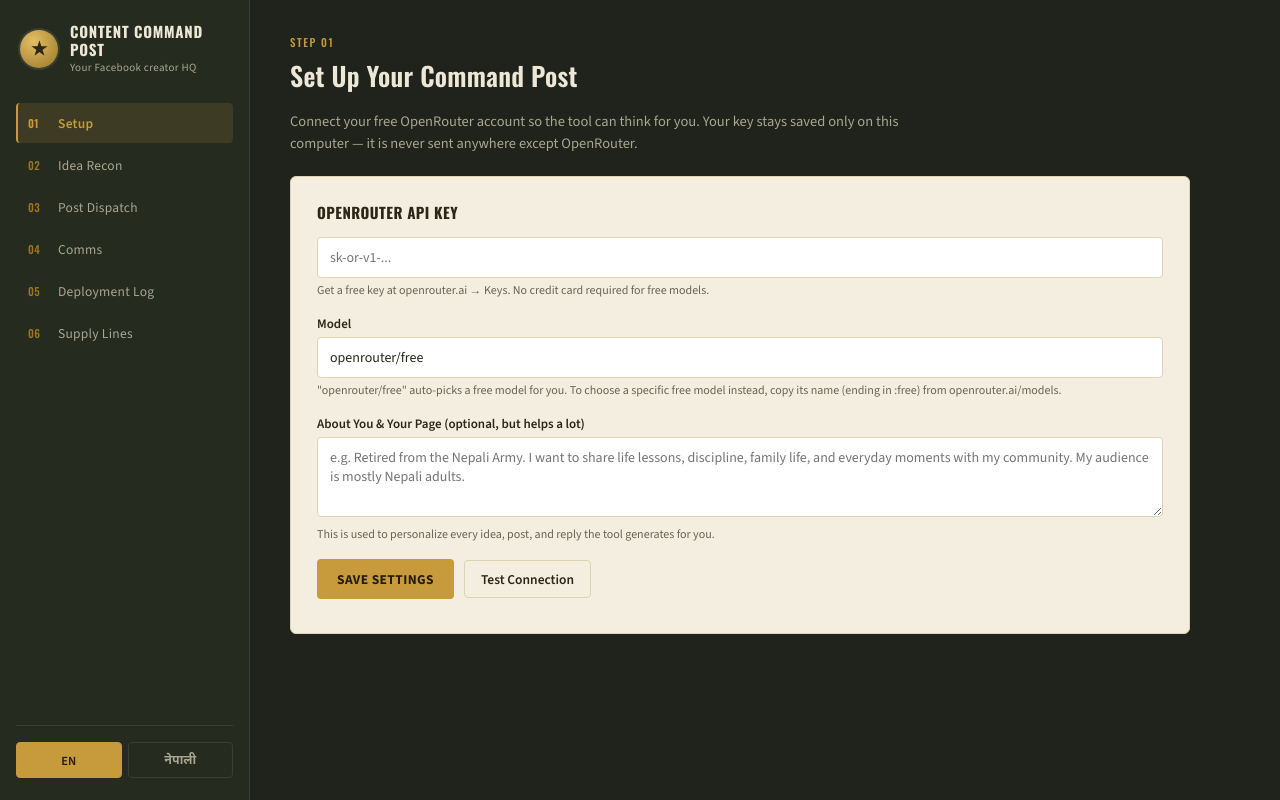
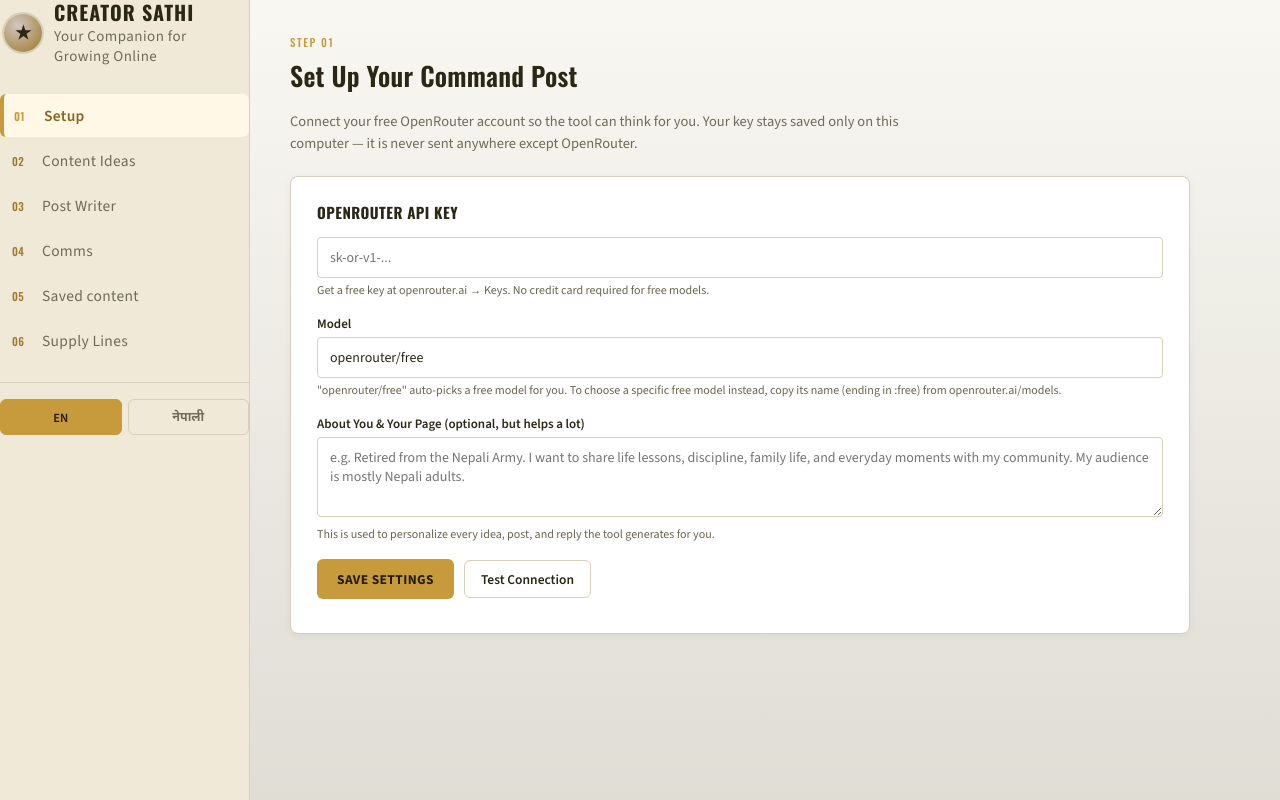
Before and after one commit to MANSURTHAPA/BabaContentCreation, a plain HTML site: page index.html in a window 1280 px wide. Drawn offline with nearby package versions, Linux system fonts and the light colour scheme.

```diff
--- a/index.html
+++ b/index.html
@@ -3,26 +3,33 @@
 <head>
 <meta charset="UTF-8">
 <meta name="viewport" content="width=device-width, initial-scale=1.0">
-<title>Content Command Post</title>
+<title>Creator Sathi</title>
 <link rel="preconnect" href="https://fonts.googleapis.com">
 <link href="https://fonts.googleapis.com/css2?family=Oswald:wght@500;600;700&family=Source+Sans+3:wght@400;500;600;700&family=Noto+Sans+Devanagari:wght@400;500;600;700&display=swap" rel="stylesheet">
 <style>
  :root{
-    --bg:#1F231C;
-    --panel:#262B20;
-    --panel-border:#3A4030;
-    --paper:#F3EEDF;
-    --paper-border:#DDD3B2;
+  --bg:#F5F2E9;
+  --panel:#EFE8D5;
+  --panel-border:#D8CFB8;
+
+  --paper:#FFFFFF;
+  --paper-border:#D8CFB8;
+
   --ink:#2B2717;
   --ink-soft:#6B6350;
-    --cream:#EDE7D6;
-    --cream-soft:#ABA68F;
+
+  --cream:#2B2717;
+  --cream-soft:#706A57;
+
   --brass:#C79A3B;
   --brass-dark:#9C7726;
+
   --crimson:#A6323C;
-    --indigo:#24466B;
-    --leaf:#6B8F3D;
-    --radius:4px;
+  --indigo:#355A80;
+  --leaf:#5D8A42;
+
+  --radius:6px;
+
   --font-display:'Oswald','Noto Sans Devanagari',sans-serif;
   --font-body:'Source Sans 3','Noto Sans Devanagari',sans-serif;
 }
@@ -32,31 +39,47 @@
   button,input,select,textarea{font-family:inherit;}
   .app{display:flex;min-height:100vh;}
 
+
+body{
+  font-family:var(--font-body);
+  color:var(--cream);
+  background:
+    linear-gradient(
+      180deg,
+      #f8f7f2,
+      #dfddd4
+    );
+}
   /* Sidebar */
 .sidebar{
-    width:250px;flex:0 0 250px;background:var(--panel);
-    border-right:1px solid var(--panel-border);
-    display:flex;flex-direction:column;
-    padding:22px 16px;position:sticky;top:0;height:100vh;overflow-y:auto;
+  width:250px;
+  flex:0 0 250px;
+  background:#F0E9D8;
+  border-right:1px solid #D8CFB8;
 }
   .brand{display:flex;align-items:center;gap:12px;margin-bottom:28px;padding:0 4px;}
   .brand-badge{
     width:38px;height:38px;flex:0 0 38px;border-radius:50%;
-    background:radial-gradient(circle at 35% 30%, #E2BE66, var(--brass-dark));
+    background:radial-gradient(circle at 35% 30%, #d1c7c3, var(--brass-dark));
     display:flex;align-items:center;justify-content:center;color:#2B2717;font-size:18px;font-weight:700;
     box-shadow:0 0 0 2px var(--panel-border);
   }
-  .brand-title{font-family:var(--font-display);font-weight:700;font-size:15px;letter-spacing:.05em;text-transform:uppercase;color:var(--cream);line-height:1.2;}
-  .brand-sub{font-size:11px;color:var(--cream-soft);letter-spacing:.03em;margin-top:2px;}
+  .brand-title{font-family:var(--font-display);font-weight:700;font-size:20px;letter-spacing:.05em;text-transform:uppercase;color:var(--cream);line-height:1.2;}
+  .brand-sub{font-size:15px;color:var(--cream-soft);letter-spacing:.03em;margin-top:2px;}
 
   .nav{display:flex;flex-direction:column;gap:2px;margin-bottom:20px;}
   .nav-item{
     display:flex;align-items:center;gap:10px;text-align:left;background:none;border:none;
     color:var(--cream-soft);padding:11px 10px;border-radius:var(--radius);cursor:pointer;
-    font-size:13.5px;letter-spacing:.02em;border-left:2px solid transparent;transition:.15s;
+    font-size:15.5px;letter-spacing:.02em;border-left:2px solid transparent;transition:.15s;
   }
   .nav-item:hover{background:rgba(199,154,58,.08);color:var(--cream);}
-  .nav-item.active{background:rgba(199,154,58,.14);color:var(--brass);border-left:2px solid var(--brass);font-weight:600;}
+  .nav-item.active{
+  background:#FFF8E6;
+  color:#8A6420;
+  border-left:4px solid var(--brass);
+  font-weight:600;
+}
   .nav-idx{font-family:var(--font-display);font-size:11px;color:var(--brass-dark);width:20px;flex:0 0 20px;}
   .nav-item.active .nav-idx{color:var(--brass);}
 
@@ -79,8 +102,15 @@
   .panel-desc{color:var(--cream-soft);font-size:14.5px;max-width:640px;line-height:1.55;}
 
  .card{
-    background:var(--paper);color:var(--ink);border:1px solid var(--paper-border);
-    border-radius:6px;padding:24px 26px;margin-bottom:18px;
+  background:var(--paper);
+  color:var(--ink);
+  border:1px solid var(--paper-border);
+  border-radius:8px;
+  padding:24px 26px;
+  margin-bottom:18px;
+
+  box-shadow:
+    0 2px 8px rgba(0,0,0,.05);
 }
   .card h3{font-family:var(--font-display);font-size:15px;letter-spacing:.03em;text-transform:uppercase;color:var(--ink);margin:0 0 14px 0;}
   .field{margin-bottom:16px;}
@@ -96,7 +126,7 @@
 
   .btn{
     display:inline-flex;align-items:center;gap:8px;background:var(--brass);color:#241C0C;
-    border:none;padding:11px 20px;border-radius:4px;font-weight:700;font-size:13.5px;
+    border:none;padding:11px 20px;border-radius:6px;font-weight:700;font-size:13.5px;
     letter-spacing:.03em;text-transform:uppercase;cursor:pointer;transition:.15s;
   }
   .btn:hover{background:#DAAE4E;}
@@ -118,8 +148,22 @@
   .loading{color:var(--ink-soft);font-style:italic;font-size:13.5px;}
 
   .idea-card{
-    background:#fff;border:1px solid var(--paper-border);border-radius:4px;padding:14px 16px;margin-top:12px;
+  background:#fff;
+  border:1px solid var(--paper-border);
+  border-radius:8px;
+  padding:16px 18px;
+  margin-top:12px;
+
+  box-shadow:
+    0 2px 6px rgba(0,0,0,.04);
+
+  transition:.2s;
 }
+
+.idea-card:hover{
+  transform:translateY(-2px);
+}
+
   .idea-card h4{margin:0 0 4px 0;font-size:14.5px;color:var(--ink);}
   .idea-card .tag{display:inline-block;font-size:10.5px;letter-spacing:.05em;text-transform:uppercase;background:var(--indigo);color:#fff;padding:2px 8px;border-radius:20px;margin-bottom:6px;}
   .idea-card p{margin:6px 0;font-size:13.5px;color:var(--ink-soft);line-height:1.5;white-space:pre-wrap;}
@@ -161,16 +205,16 @@
     <div class="brand">
       <div class="brand-badge">★</div>
       <div>
-        <div class="brand-title" data-i18n="appTitle">Content Command Post</div>
-        <div class="brand-sub" data-i18n="appSub">Your Facebook creator HQ</div>
+        <div class="brand-title" data-i18n="appTitle">Creator Sathi</div>
+        <div class="brand-sub" data-i18n="appSub">Your Companion for Growing Online</div>
       </div>
     </div>
     <nav class="nav">
       <button class="nav-item active" data-tab="setup"><span class="nav-idx">01</span><span data-i18n="navSetup">Setup</span></button>
-      <button class="nav-item" data-tab="recon"><span class="nav-idx">02</span><span data-i18n="navRecon">Idea Recon</span></button>
-      <button class="nav-item" data-tab="dispatch"><span class="nav-idx">03</span><span data-i18n="navDispatch">Post Dispatch</span></button>
-      <button class="nav-item" data-tab="comms"><span class="nav-idx">04</span><span data-i18n="navComms">Comms</span></button>
-      <button class="nav-item" data-tab="log"><span class="nav-idx">05</span><span data-i18n="navLog">Deployment Log</span></button>
+      <button class="nav-item" data-tab="recon"><span class="nav-idx">02</span><span data-i18n="navRecon">Idea </span></button>
+      <button class="nav-item" data-tab="dispatch"><span class="nav-idx">03</span><span data-i18n="navDispatch">Post Writer</span></button>
+      <button class="nav-item" data-tab="comms"><span class="nav-idx">04</span><span data-i18n="navComms">Comment Reply</span></button>
+      <button class="nav-item" data-tab="log"><span class="nav-idx">05</span><span data-i18n="navLog">Saved Log</span></button>
       <button class="nav-item" data-tab="supply"><span class="nav-idx">06</span><span data-i18n="navSupply">Supply Lines</span></button>
     </nav>
     <div class="lang-toggle">
@@ -255,7 +299,7 @@
     <section id="tab-dispatch" class="panel">
       <div class="panel-head">
         <div class="panel-eyebrow" data-i18n="dispatchEyebrow">Step 03</div>
-        <h1 class="panel-title" data-i18n="dispatchHeading">Post Dispatch</h1>
+        <h1 class="panel-title" data-i18n="dispatchHeading">Post Writer</h1>
         <p class="panel-desc" data-i18n="dispatchDesc">Turn any idea into ready-to-publish copy — hook, body, call-to-action, and hashtags.</p>
       </div>
       <div class="card">
@@ -289,7 +333,7 @@
         <div class="output" id="dispatchOutput"></div>
         <div class="btn-row" id="dispatchActions" style="display:none;">
           <button class="btn secondary small" id="copyDispatchBtn" data-i18n="copyBtn">Copy Text</button>
-          <button class="btn secondary small" id="saveDispatchBtn" data-i18n="saveToLogBtn">Save to Deployment Log</button>
+          <button class="btn secondary small" id="saveDispatchBtn" data-i18n="saveToLogBtn">Save to Saved content</button>
         </div>
       </div>
     </section>
@@ -331,7 +375,7 @@
     <section id="tab-log" class="panel">
       <div class="panel-head">
         <div class="panel-eyebrow" data-i18n="logEyebrow">Step 05</div>
-        <h1 class="panel-title" data-i18n="logHeading">Deployment Log</h1>
+        <h1 class="panel-title" data-i18n="logHeading">Saved content</h1>
         <p class="panel-desc" data-i18n="logDesc">Track every idea and post from first spark to published. Saved on this computer.</p>
       </div>
       <div class="card">
@@ -401,8 +445,8 @@
 <script>
 const translations = {
   en: {
-    appTitle:"Content Command Post", appSub:"Your Facebook creator HQ",
-    navSetup:"Setup", navRecon:"Idea Recon", navDispatch:"Post Dispatch", navComms:"Comms", navLog:"Deployment Log", navSupply:"Supply Lines",
+    appTitle:"Creator Sathi", appSub:"Your Companion for Growing Online",
+    navSetup:"Setup", navRecon:"Content Ideas", navDispatch:"Post Writer", navComms:"Comms", navLog:"Saved content", navSupply:"Supply Lines",
     setupEyebrow:"Step 01", setupHeading:"Set Up Your Command Post",
     setupDesc:"Connect your free OpenRouter account so the tool can think for you. Your key stays saved only on this computer — it is never sent anywhere except OpenRouter.",
     apiKeyLabel:"OpenRouter API Key", apiKeyHelp:"Get a free key at openrouter.ai → Keys. No credit card required for free models.",
@@ -413,14 +457,14 @@
     saveBtn:"Save Settings", testBtn:"Test Connection",
     savedMsg:"Settings saved.", testing:"Testing connection...", testSuccess:"Connected successfully!", testFail:"Connection failed: ",
     errNoKey:"Please add and save your OpenRouter API key in Setup first.",
-    reconEyebrow:"Step 02", reconHeading:"Idea Recon",
+    reconEyebrow:"Step 02", reconHeading:"Ideas",
     reconDesc:"Get a fresh batch of content ideas, grouped into a themed playlist so your posts feel connected — mixing Reels, Stories, and regular posts.",
     reconTopicLabel:"Topic or keyword (optional)", reconTopicPlaceholder:"Leave blank to let it surprise you",
     reconCountLabel:"How many ideas",
     reconFormatLabel:"Focus format", reconFormatAny:"Mix of everything", reconFormatReel:"Reels", reconFormatStory:"FB Stories", reconFormatPost:"Standard Posts",
     reconGenerateBtn:"Generate Ideas", reconLoading:"Scouting for ideas...",
-    addToDispatchBtn:"Send to Post Dispatch", saveToLogBtn:"Save to Deployment Log", savedToLog:"Saved to log.",
-    dispatchEyebrow:"Step 03", dispatchHeading:"Post Dispatch",
+    addToDispatchBtn:"Send to Post Writer", saveToLogBtn:"Save to Saved content", savedToLog:"Saved to log.",
+    dispatchEyebrow:"Step 03", dispatchHeading:"Post Writer",
     dispatchDesc:"Turn any idea into ready-to-publish copy — hook, body, call-to-action, and hashtags.",
     dispatchIdeaLabel:"Your idea or topic", dispatchIdeaPlaceholder:"Describe what you want to post about, or paste an idea from Recon...",
     dispatchToneLabel:"Tone", toneMotivational:"Motivational", toneCasual:"Casual & friendly", toneHumorous:"Light-hearted", toneInformative:"Informative",
@@ -434,7 +478,7 @@
     commsStarterTitle:"Conversation Starters", commsStarterTopicLabel:"Topic (optional)",
     commsStarterPlaceholder:"e.g. discipline, army life, Nepal, family",
     commsStarterBtn:"Generate Questions", commsStarterLoading:"Coming up with questions...",
-    logEyebrow:"Step 05", logHeading:"Deployment Log",
+    logEyebrow:"Step 05", logHeading:"Saved content",
     logDesc:"Track every idea and post from first spark to published. Saved on this computer.",
     logRibbonLabel:"Posted Service Ribbon",
     logEmpty:"Nothing logged yet. Save ideas or posts here as you create them.",
@@ -469,7 +513,7 @@
     "Something went wrong. Please try again."
   },
   np: {
-    appTitle:"सामग्री कमाण्ड पोस्ट", appSub:"तपाईंको फेसबुक क्रिएटर हेडक्वार्टर",
+    appTitle:"क्रिएटर साथी", appSub:"तपाईंको डिजिटल यात्राको साथी",
     navSetup:"स्थापना", navRecon:"विचार खोजी", navDispatch:"पोस्ट लेखन", navComms:"सञ्चार", navLog:"योजना लग", navSupply:"आम्दानी मार्ग",
     setupEyebrow:"चरण ०१", setupHeading:"आफ्नो कमाण्ड पोस्ट स्थापना गर्नुहोस्",
     setupDesc:"यो टुल तपाईंको लागि सोच्न सकोस् भनेर आफ्नो निःशुल्क OpenRouter खाता जोड्नुहोस्। तपाईंको कुञ्जी (key) यही कम्प्युटरमा मात्र सुरक्षित रहन्छ — OpenRouter बाहेक कतै पनि पठाइँदैन।",
```
Lines whose indentation alone changed are shown as unchanged.
